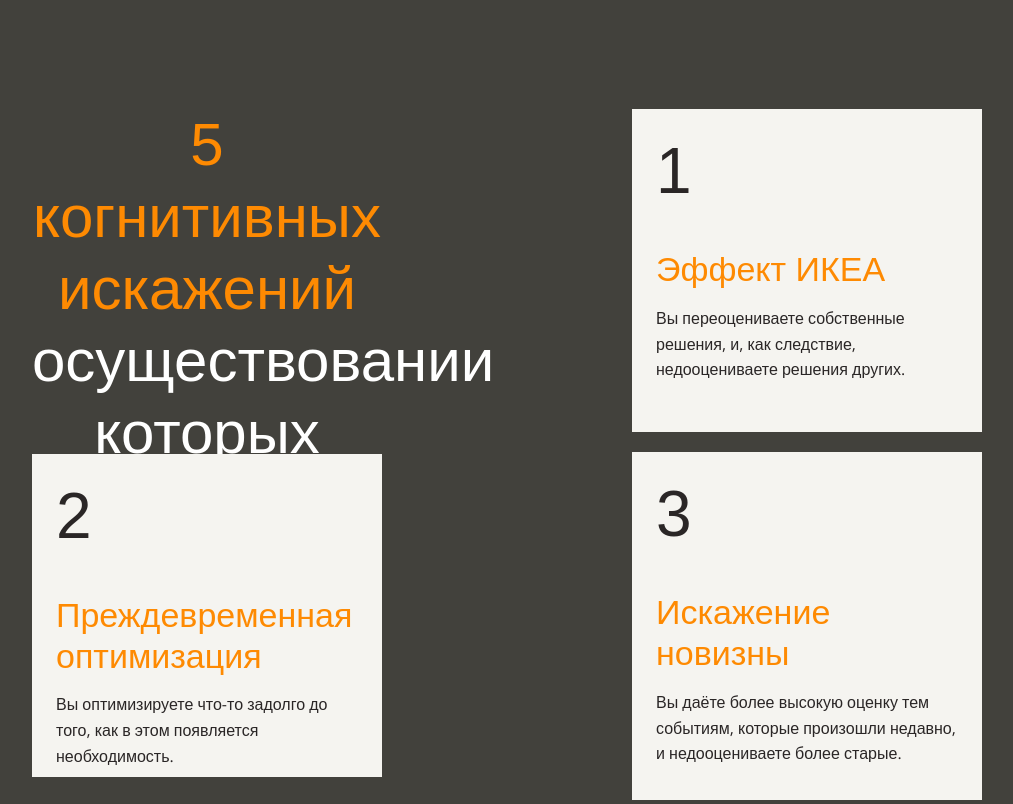
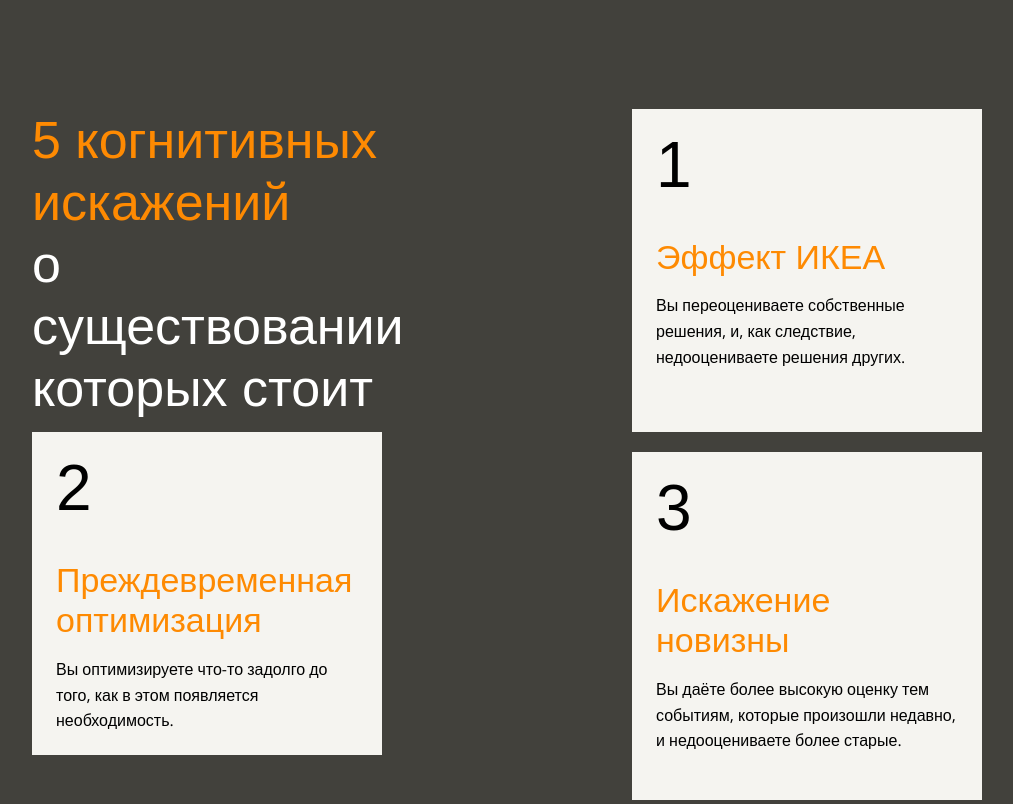
Before and after one commit to severnyiMishka/layout-designer-project-lvl1, a website: page src/index.html in a window 1280 px wide. Shown: the part 1840-2644 px from the top of the page, without its empty margins (133-1146 px from the left). Drawn offline with nearby package versions, Linux system fonts and the light colour scheme; grey boxes are pictures that could not be loaded; a web font is replaced by a local one.

Commit message:
navigation section

```diff
--- a/src/index.html
+++ b/src/index.html
@@ -31,41 +31,47 @@
     </div>
   </section>
   <section class="navigation">
-    <div class="navigation-card navigation-title">
-      <h2 class="orangetext">
-      5 когнитивных искажений <br> <span class="whitetext">осуществовании   которых стоит помнить</span>
+    <div class="nav-container">
+      <h2 class="navigation-title orangetext">
+      5 когнитивных искажений <br> <span class="whitetext">о существовании которых стоит помнить</span>
       </h2>
-    </div>
+      <a href=#>
         <div class="navigation-card">
           <h2 class="card-number">1</h2>
           <h3 class="card-title orangetext">Эффект ИКЕА</h3>
           <p class="card-text">Вы переоцениваете собственные решения, и, как следствие,  недооцениваете решения других.</p>
         </div>
+      </a>
+      <a href=#>
         <div class="navigation-card">
           <h2 class="card-number">2</h2>
           <h3 class="card-title orangetext">Преждевременная оптимизация</h3>
           <p class="card-text">Вы оптимизируете что-то задолго до того, как в этом появляется необходимость.</p>
         </div>
+      </a>
+      <a href="#">
         <div class="navigation-card-2">
           <h2 class="card-number">3</h2>
           <h3 class="card-title orangetext">Искажение новизны</h3>
           <p class="card-text">Вы даёте более высокую оценку тем событиям, которые произошли недавно, и недооцениваете более старые.</p>
         </div>
+      </a>
+      <a href="#">
         <div class="navigation-card-2">
           <h2 class="card-number">4</h2>
           <h3 class="card-title orangetext">Гиперболическое обесценивание</h3>
           <p class="card-text">Вы гонитесь за немедленной маленькой выгодой и игнорируете более крупную, недоступную сейчас, но доступную в будущем.</p>
         </div>
+      </a>
+      <a href="#">
         <div class="navigation-card-2">
           <h2 class="card-number">5</h2>
           <h3 class="card-title orangetext">Ошибка планирования</h3>
           <p class="card-text">Неправильно рассчитывать время необходимое для завершения задачи.</p>
         </div>
+      </a>
+    </div>
   </section>
-  <main>
-    <section></section>
-    <section></section>
-  </main>
   <footer></footer>
 </body>
 </html>
--- a/src/styles/style.css
+++ b/src/styles/style.css
@@ -21,6 +21,10 @@ body {
   font-size: 16px;
   line-height: 1.6em;
   color: #2a2626;
+}
+
+a {
+  color: #000;
 }
 
 h1, h2, h3 {
@@ -154,6 +158,20 @@ header .button {
   padding: 200px 165px 100px 165px;
 }
 
+.nav-container {
+  max-width: 1110px;
+  display: flex;
+  flex-direction: row;
+  flex-wrap: wrap;
+  justify-content: space-between;
+}
+
+.navigation a {
+  display: block;
+  text-decoration: none;
+  color: none;
+}
+
 .navigation-card {
   width: 350px;
   height: 323px;
@@ -172,6 +190,9 @@ header .button {
 }
 
 .navigation-title {
+  display: inline-block;
+  width: 350px;
+  height: 323px;
   padding: 0;
   font-size: 52px;
   font-weight: 400;
@@ -184,8 +205,27 @@ header .button {
   font-weight: normal;
   font-size: 64px;
   text-align: left;
+  line-height: 1;
 }
 
 .card-title {
   margin: 40px 0 0 0;
 }
+
+.navigation-card:hover {
+  background: var(--main);
+  color: var(--white);
+}
+
+.navigation-card-2:hover {
+  background: var(--main);
+  color: var(--white);
+}
+
+.navigation-card:hover h3 {
+  color: var(--white);
+}
+
+.navigation-card-2:hover h3 {
+  color: var(--white);
+}
```
Lines whose indentation alone changed are shown as unchanged.
